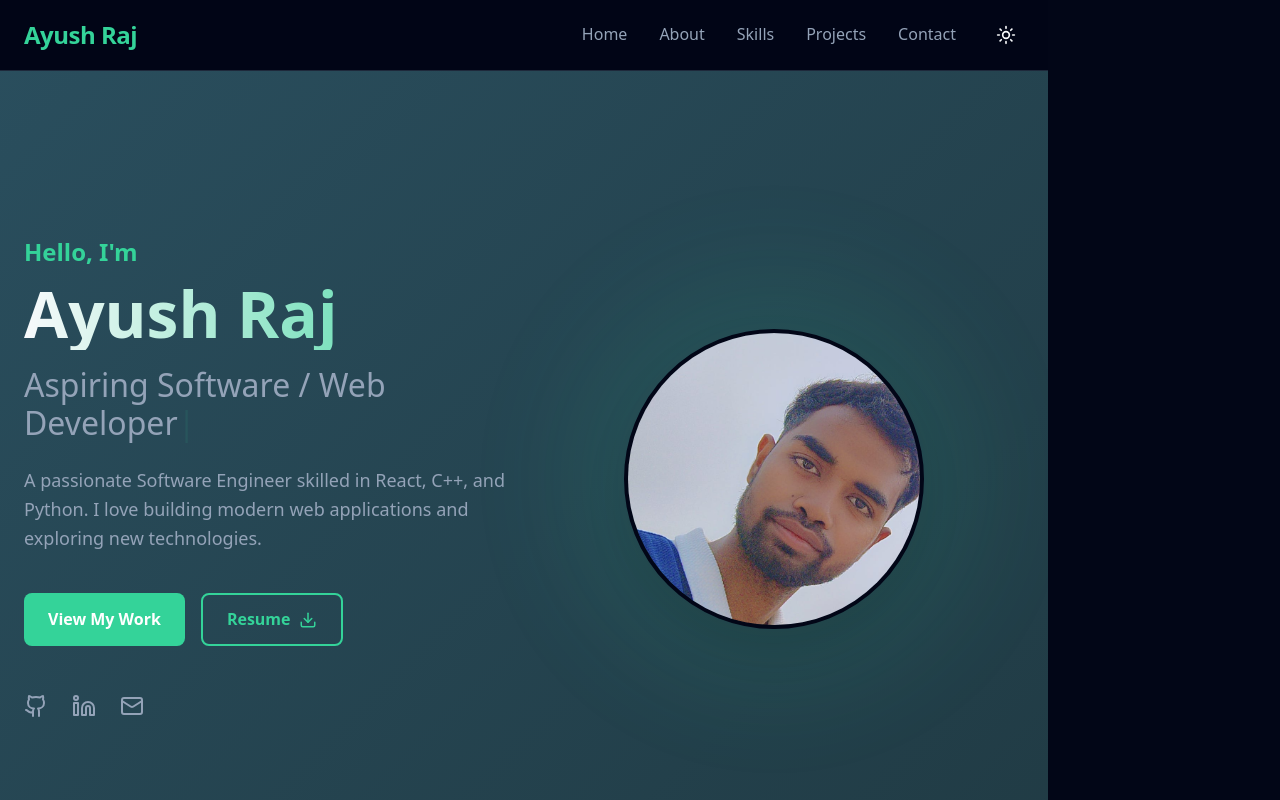
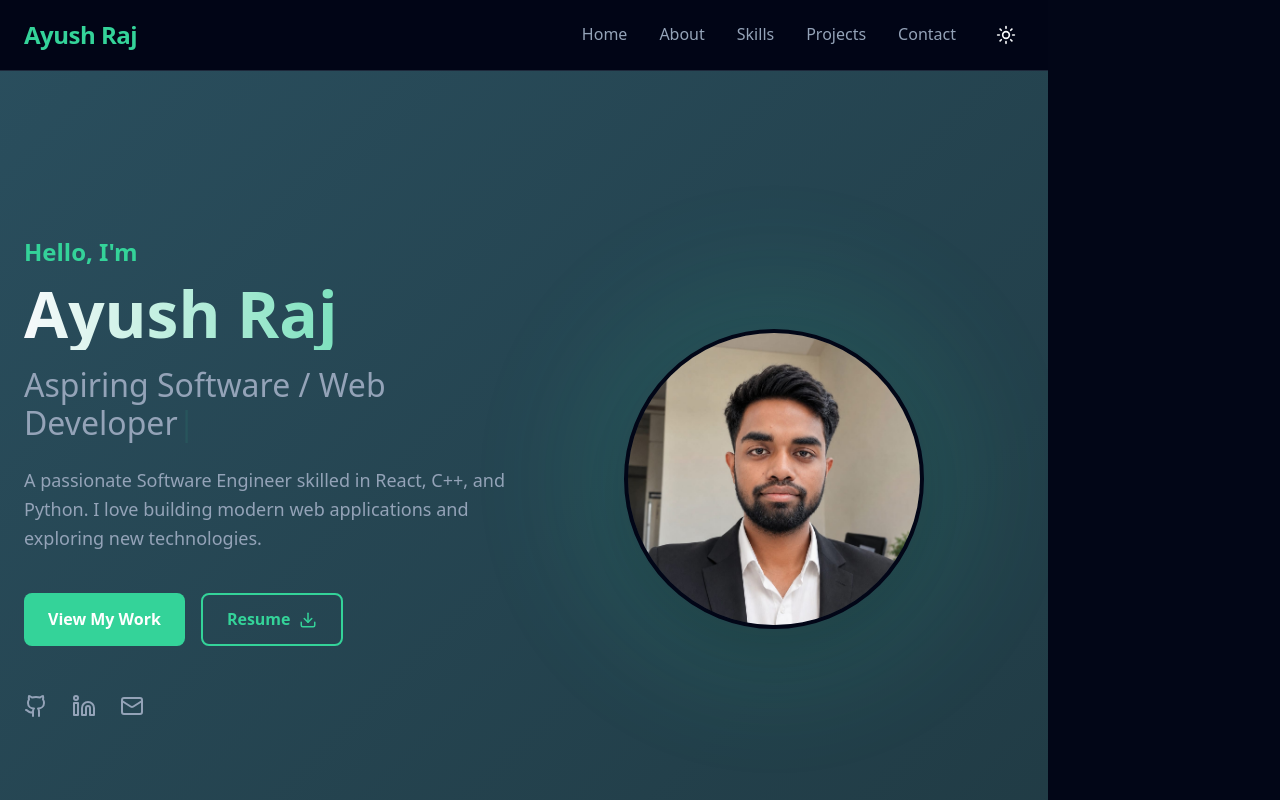
Before and after one commit to Ayush0425/Portfolio, a React (Vite) app: page / in a window 1280 px wide. Shown: the top 800 px of the page. Built offline with nearby package versions, Linux system fonts and the light colour scheme; the HTML template or start-up script is replaced by a standard one.

Commit message:
Update profile picture and remove rotation styling

```diff
--- a/src/styles/Hero.css
+++ b/src/styles/Hero.css
@@ -163,7 +163,6 @@
     height: 100%;
     object-fit: cover;
     display: block;
-    transform: rotate(90deg);
 }
 
 .image-blob {
```
Also changed, not shown: src/assets/profile.jpeg.
